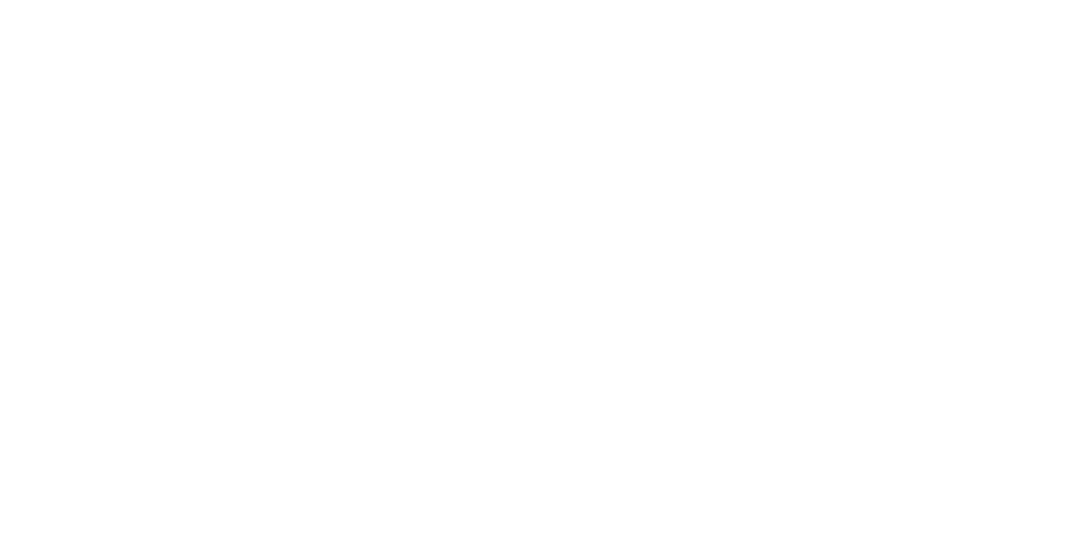
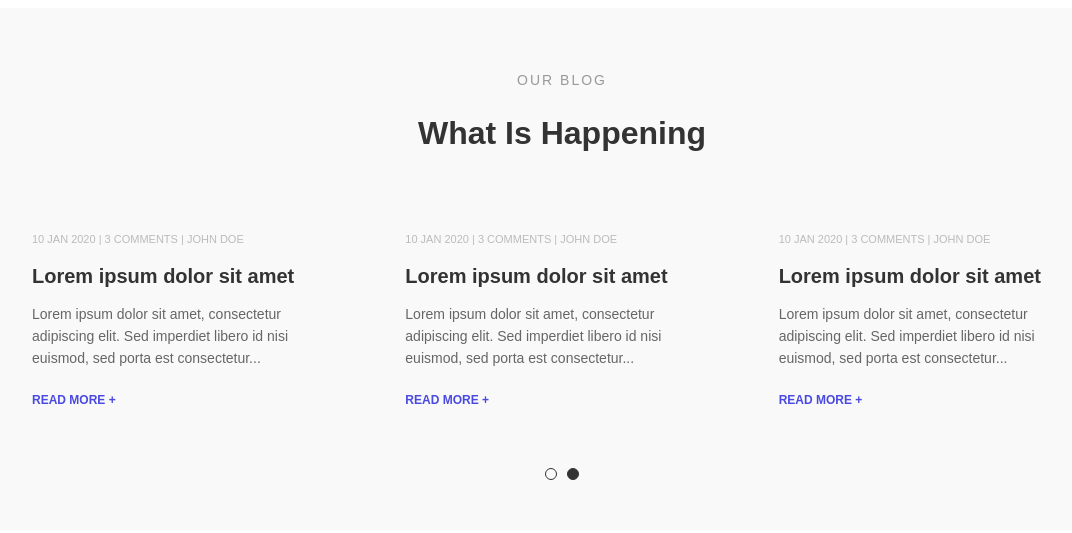
Before and after one commit to Murwarid-Ebadi/First-Team-Project, a website: page index.html in a window 1280 px wide. Shown: the whole page, without its empty margins (78-1150 px from the left). Drawn offline with Linux system fonts and the light colour scheme.

Commit message:
the blog section is finished

```diff
--- a/index.html
+++ b/index.html
@@ -1,14 +1,75 @@
-<!DOCTYPE html>
+<!doctype html>
 <html lang="en">
-<head>
-    <meta charset="UTF-8">
-    <meta name="viewport" content="width=, initial-scale=1.0">
-    <title>Document</title>
-    <link rel="stylesheet" href="src/normalize.css">
-    <link rel="stylesheet" href="src/style.css">
-</head>
-<body>
+  <head>
+    <meta charset="UTF-8" />
+    <meta name="viewport" content="width=device-width, initial-scale=1.0" />
+    <title>Blog Section</title>
+    <link rel="stylesheet" href="src/style.css" />
+  </head>
+  <body>
+    <div class="blog">
+    <section class="blog-section">
+      <p class="subtitle">OUR BLOG</p>
+      <h2 class="title">What Is Happening</h2>
 
-</body>
-<script src="src/main.js"></script>
+      <div class="blog-container">
+        <!-- Blog Card 1 -->
+        <div class="blog-card">
+          <p class="meta">10 JAN 2020 | 3 COMMENTS | JOHN DOE</p>
+          <h3>Lorem ipsum dolor sit amet</h3>
+          <p class="excerpt">
+            Lorem ipsum dolor sit amet, consectetur adipiscing elit. Sed
+            imperdiet libero id nisi euismod, sed porta est consectetur...
+          </p>
+          <a href="#" class="read-more">READ MORE +</a>
+        </div>
+
+        <!-- Blog Card 2 -->
+        <div class="blog-card">
+          <p class="meta">10 JAN 2020 | 3 COMMENTS | JOHN DOE</p>
+          <h3>Lorem ipsum dolor sit amet</h3>
+          <p class="excerpt">
+            Lorem ipsum dolor sit amet, consectetur adipiscing elit. Sed
+            imperdiet libero id nisi euismod, sed porta est consectetur...
+          </p>
+          <a href="#" class="read-more">READ MORE +</a>
+        </div>
+
+        <!-- Blog Card 3 -->
+        <div class="blog-card">
+          <p class="meta">10 JAN 2020 | 3 COMMENTS | JOHN DOE</p>
+          <h3>Lorem ipsum dolor sit amet</h3>
+          <p class="excerpt">
+            Lorem ipsum dolor sit amet, consectetur adipiscing elit. Sed
+            imperdiet libero id nisi euismod, sed porta est consectetur...
+          </p>
+          <a href="#" class="read-more">READ MORE +</a>
+        </div>
+      </div>
+
+      <!-- Slider Pagination -->
+      <div class="pagination">
+        <span class="dot"></span>
+        <span class="dot active"></span>
+      </div>
+    </section>
+
+    </div>
+  </body>
+
+    <script>
+      const dots = document.querySelectorAll(".dot");
+
+      dots.forEach((dot, index) => {
+        dot.addEventListener("click", () => {
+          // Remove active class from all dots
+          dots.forEach((d) => d.classList.remove("active"));
+          // Add active class to clicked dot
+          dot.classList.add("active");
+
+          console.log(`Switched to slide ${index + 1}`);
+        });
+      });
+    </script>
+  </body>
 </html>
--- a/src/app.css
+++ b/src/app.css
@@ -1,2 +1,4 @@
 @import "tailwindcss";
-/*npx @tailwindcss/cli -i ./src/app.css -o ./src/normalize.css --watch*/
+/*
+npx @tailwindcss/cli -i ./src/app.css -o ./src/normalize.css --watch
+ */
--- a/src/style.css
+++ b/src/style.css
@@ -0,0 +1,85 @@
+.blog{
+    font-family: 'Arial', sans-serif;
+    background-color: #f9f9f9;
+    color: #333;
+    display: flex;
+    justify-content: center;
+    padding: 50px 0;
+}
+
+
+.blog-section {
+    text-align: center;
+    max-width: 1100px;
+    width: 100%;
+}
+
+.subtitle {
+    font-size: 14px;
+    color: #999;
+    letter-spacing: 2px;
+    margin-bottom: 5px;
+}
+
+.title {
+    font-size: 32px;
+    font-weight: bold;
+    margin-bottom: 50px;
+}
+
+.blog-container {
+    display: flex;
+    justify-content: space-around;
+    gap: 20px;
+    margin-bottom: 40px;
+}
+
+.blog-card {
+    flex: 1;
+    text-align: left;
+    padding: 20px;
+}
+
+.meta {
+    font-size: 11px;
+    color: #bbb;
+    margin-bottom: 10px;
+}
+
+.blog-card h3 {
+    font-size: 20px;
+    margin-bottom: 15px;
+}
+
+.excerpt {
+    font-size: 14px;
+    line-height: 1.6;
+    color: #666;
+    margin-bottom: 20px;
+}
+
+.read-more {
+    font-size: 12px;
+    font-weight: bold;
+    color: #4a4ae2;
+    text-decoration: none;
+}
+
+.pagination {
+    display: flex;
+    justify-content: center;
+    gap: 10px;
+}
+
+.dot {
+    height: 10px;
+    width: 10px;
+    border: 1px solid #333;
+    border-radius: 50%;
+    display: inline-block;
+    cursor: pointer;
+}
+
+.dot.active {
+    background-color: #333;
+}
```
Also changed, not shown: src/normalize.css.
